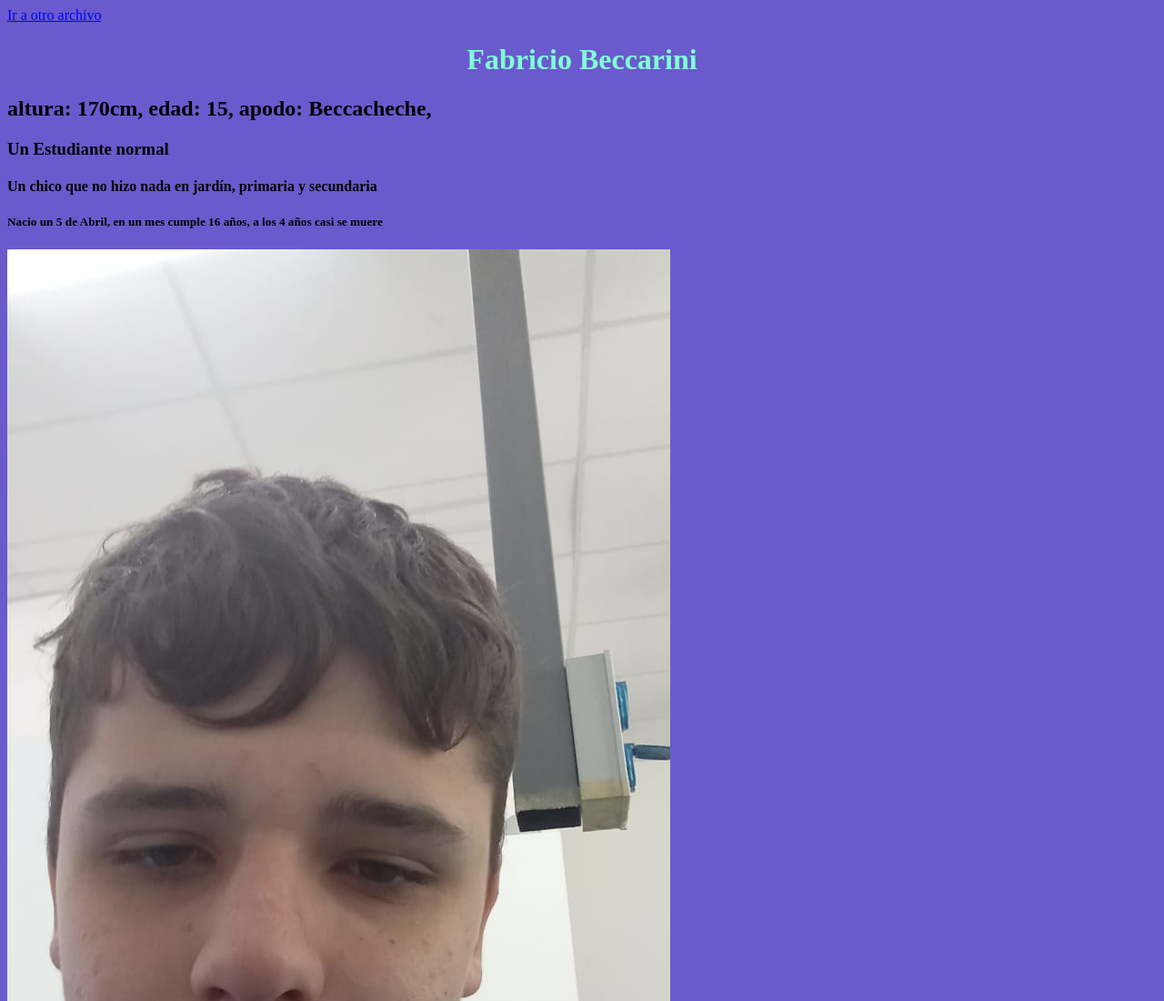
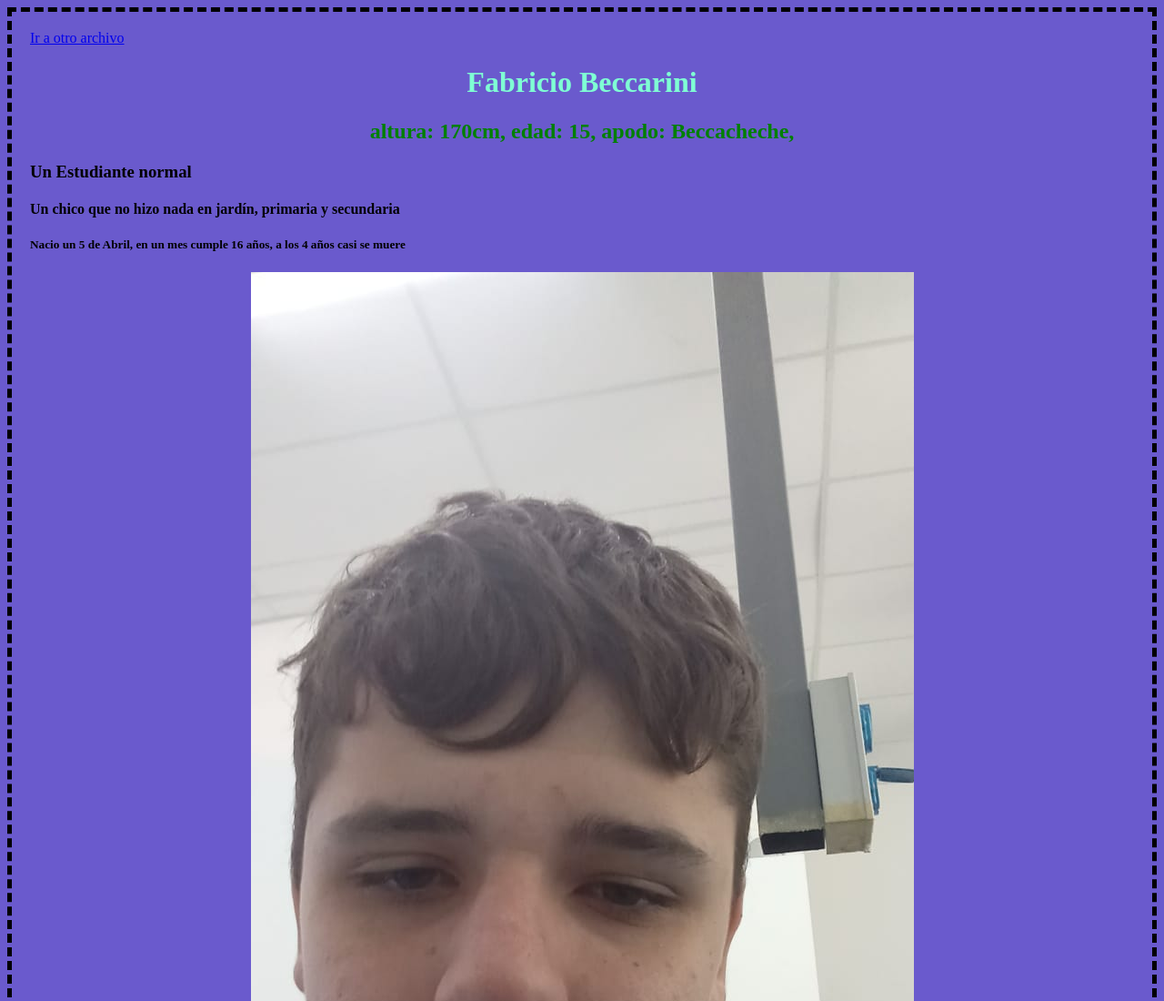
Before and after one commit to cbeccarini/Actividad-1, a plain HTML site: page index.html in a window 1280 px wide. Shown: the top 1100 px of the page at 91% size. Drawn offline with Linux system fonts and the light colour scheme.

Commit message:
Add files via upload

```diff
--- a/estilos/style.css
+++ b/estilos/style.css
@@ -5,3 +5,17 @@ body{
     color:aquamarine;
     text-align: center;
 }
+.aea{
+    color:green;
+    text-align: center;
+}
+body{
+    border: 5px dashed black;
+    padding: 20px;
+}
+img{
+    text-align: center;
+    margin: auto;
+    display: block;
+    border-image: 10px black;
+}
--- /dev/null
+++ b/estilos/style2.css
@@ -0,0 +1,7 @@
+body{
+    background-color: red;
+}
+.contenedor{
+    color:aquamarine;
+    text-align: center;
+}
```
Also changed, not shown: contacto.html (+3 -3 lines).
